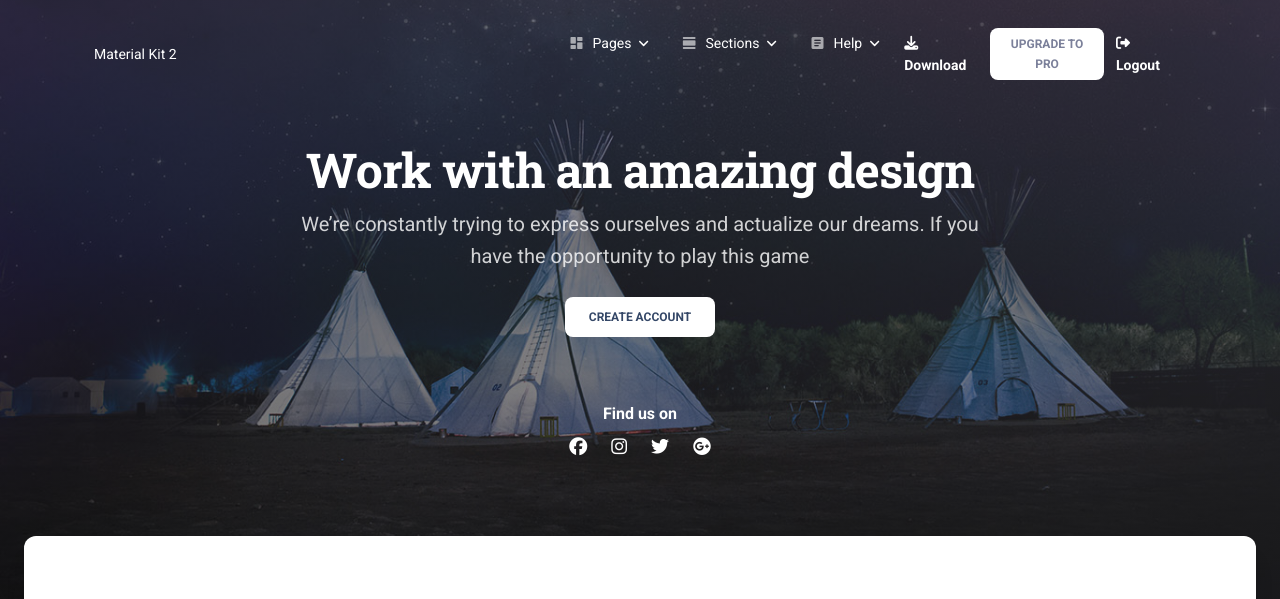
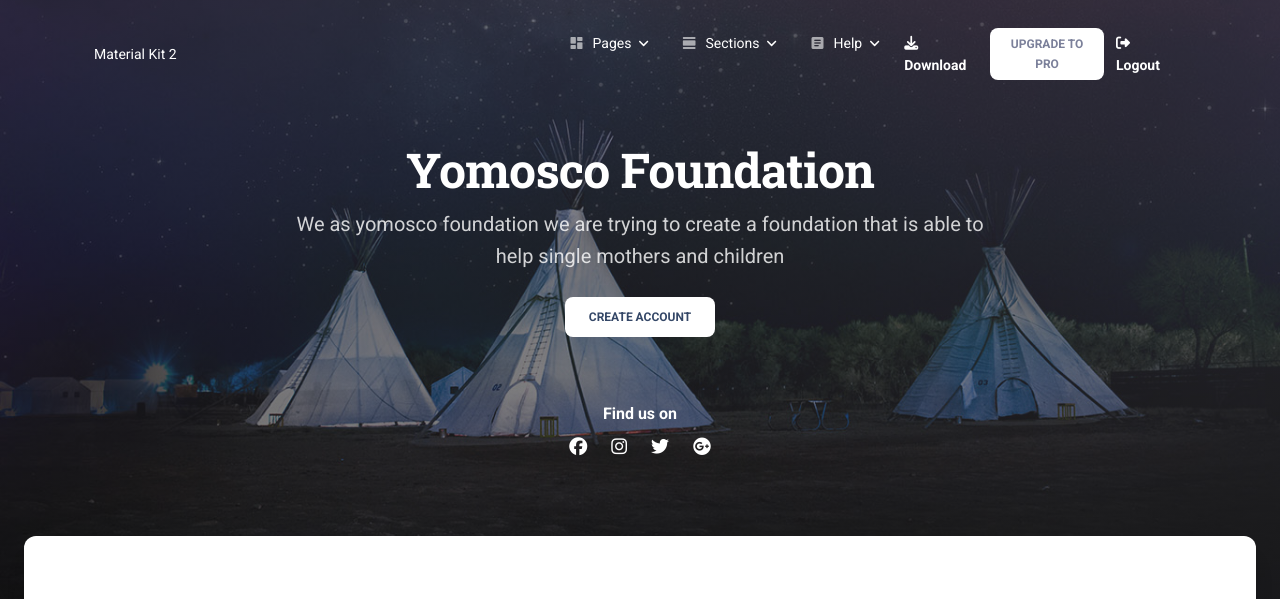
Before and after one commit to lauryn-21/lavin1, a Django app: page /about-us.html in a window 1280 px wide. Shown: the top 599 px of the page. Run offline with Django 3.2, Linux system fonts and the light colour scheme; the visitor is signed in with stand-in values (Sample User, id 1); some libraries are stand-ins or nearby versions.

Commit message:
new line of code

```diff
--- a/apps/templates/home/about-us.html
+++ b/apps/templates/home/about-us.html
@@ -17,8 +17,8 @@
       <div class="container">
         <div class="row justify-content-center">
           <div class="col-lg-8 text-center mx-auto my-auto">
-            <h1 class="text-white">Work with an amazing design</h1>
-            <p class="lead mb-4 text-white opacity-8">We’re constantly trying to express ourselves and actualize our dreams. If you have the opportunity to play this game</p>
+            <h1 class="text-white">Yomosco Foundation</h1>
+            <p class="lead mb-4 text-white opacity-8">We as yomosco foundation we are trying to create a foundation that is able to help single mothers and children</p>
             <button type="submit" class="btn bg-white text-dark">Create Account</button>
             <h6 class="text-white mb-2 mt-5">Find us on</h6>
             <div class="d-flex justify-content-center">
```
